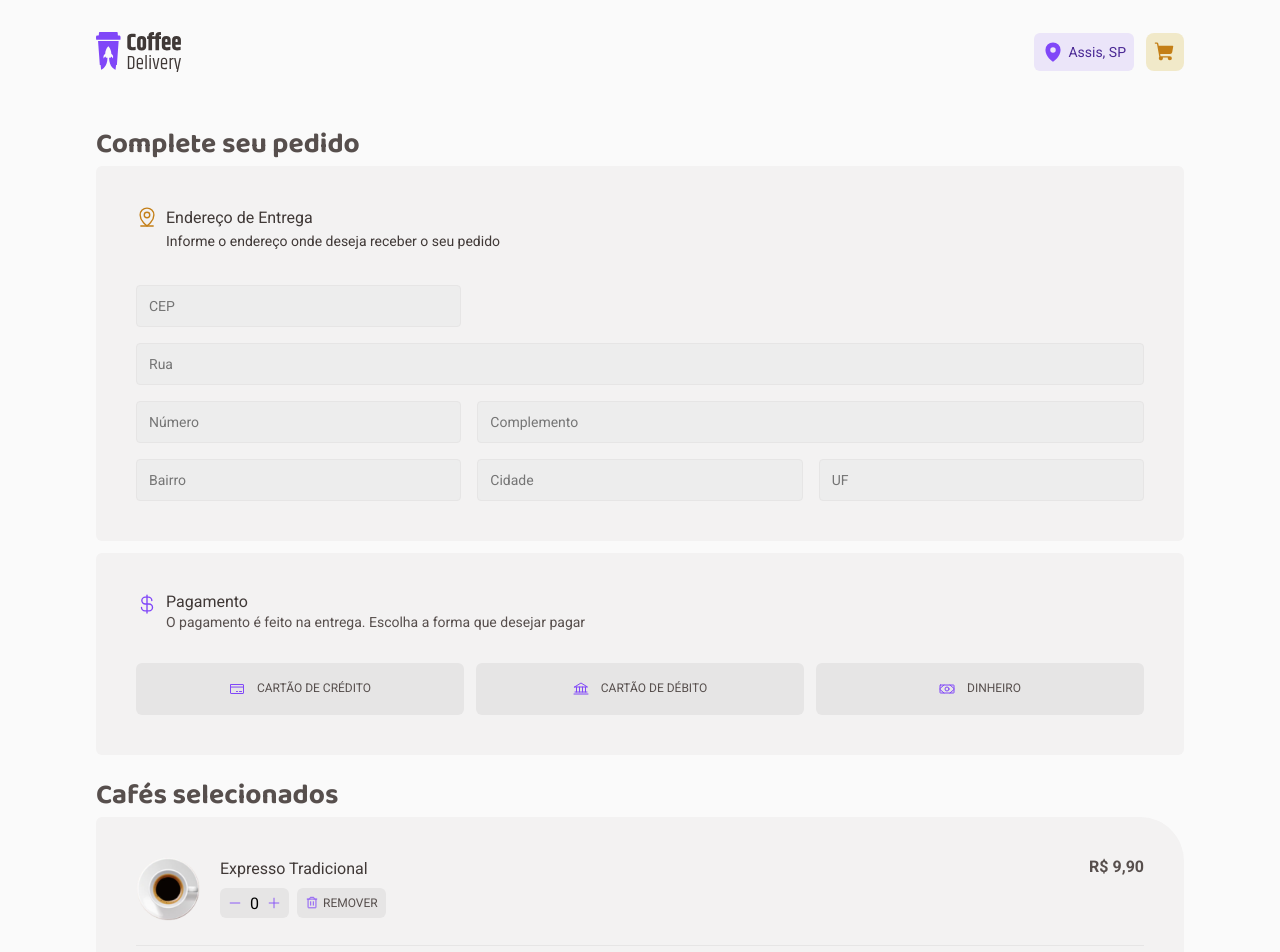
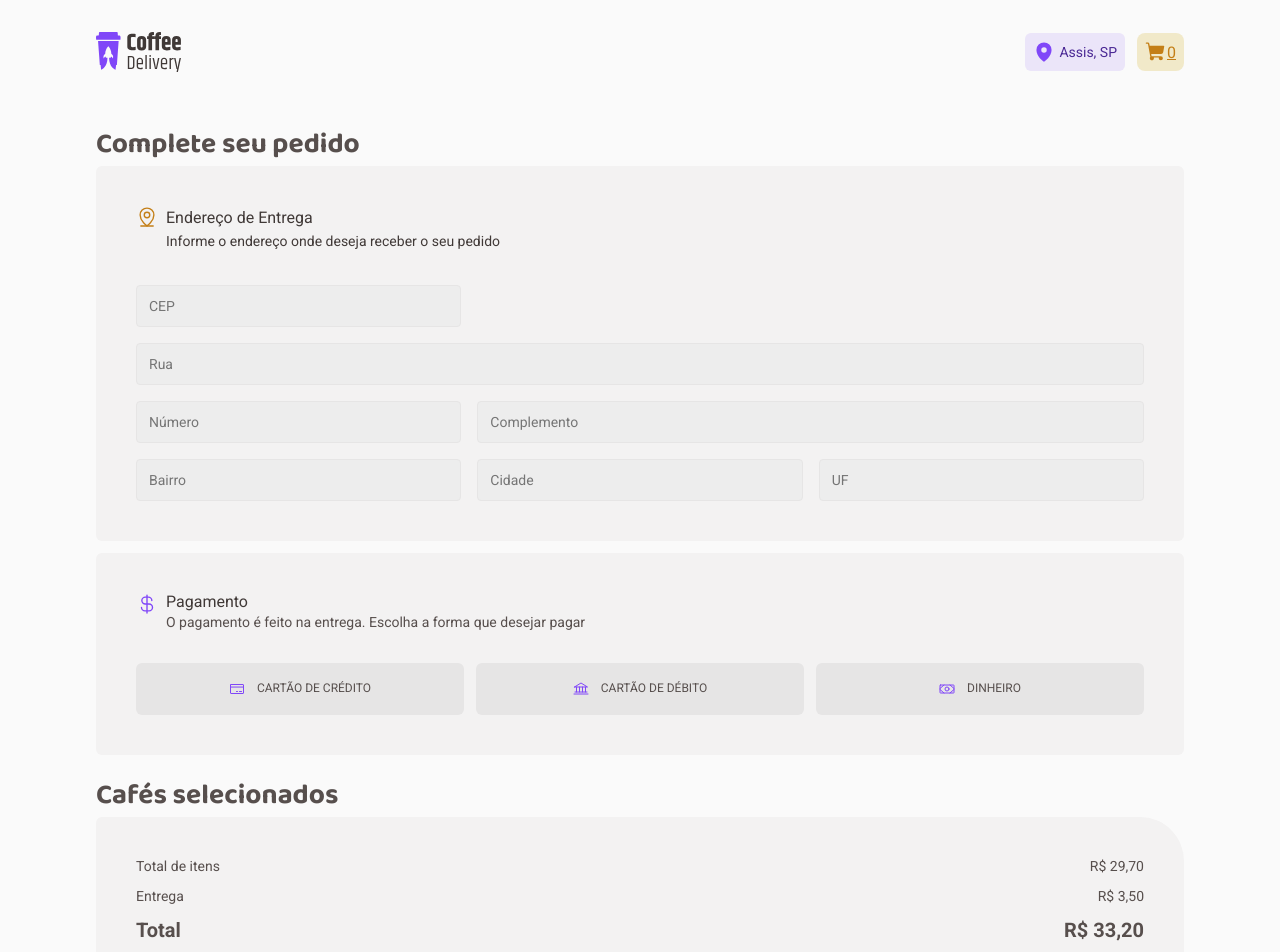
Before and after one commit to JoaoPedroVicentin/coffee-delivery, a React (Vite) app: page /checkout in a window 1280 px wide. Shown: the top 952 px of the page. Built offline with nearby package versions, Linux system fonts and the light colour scheme.

Commit message:
lista zerando

```diff
--- a/src/App.tsx
+++ b/src/App.tsx
@@ -1,6 +1,6 @@
 import { BrowserRouter } from 'react-router-dom'
 import { ThemeProvider } from 'styled-components'
-import { PurchaseContext, PurchaseContextProvider } from './contexts/PurchaseContext'
+import { PurchaseContextProvider } from './contexts/PurchaseContext'
 import { Router } from './Router'
 import { GlobalStyle } from './styles/global'
 import { defaultTheme } from './styles/theme/default'
--- a/src/components/Header/index.tsx
+++ b/src/components/Header/index.tsx
@@ -1,8 +1,13 @@
 import { Action, Cart, HeaderContainer, Location } from "./styles";
 import logoCoffeeDelivery from "../../assets/logoCoffeeDelivery.svg";
 import { MapPin, ShoppingCart } from "phosphor-react";
+import { useContext } from "react";
+import { PurchaseContext } from "../../contexts/PurchaseContext";
 
 export function Header() {
+
+    const { listPurchase } = useContext(PurchaseContext)
+
     return(
         <HeaderContainer>
             <img src={logoCoffeeDelivery} alt=""/>
@@ -13,6 +18,7 @@ export function Header() {
                 </Location>
                 <Cart href="/checkout">
                     <ShoppingCart weight="fill" size={22}/>
+                    {listPurchase.length}
                 </Cart>
             </Action>
         </HeaderContainer>
--- a/src/contexts/PurchaseContext.tsx
+++ b/src/contexts/PurchaseContext.tsx
@@ -1,4 +1,4 @@
-import { createContext, ReactNode, useState } from "react"
+import React, { createContext, FormEvent, ReactNode, useState } from "react"
 import {v4 as uuidv4} from 'uuid';
 
 export interface Coffee{
@@ -13,11 +13,13 @@ export interface Coffee{
  interface Purchase {
     coffee: Coffee,
     qtde: number
+    value: number
 }
 
 interface PurchaseContextType{
     coffeeList: Coffee[],
     handleNewPurchase: (id: string, qtde: number) => void
+    listPurchase: Purchase[],
 }
 
 interface PurchaseContextProvidersProp{
@@ -32,11 +34,10 @@ export function PurchaseContextProvider({children}: PurchaseContextProvidersProp
     function handleNewPurchase(id: string, qtde:number){
         {coffeeList.map(coffee => {
             if(coffee.id === id){
-                setListPurchase([...listPurchase, {coffee: coffee, qtde: qtde}])
+                setListPurchase((state) => [...state, {coffee: coffee, qtde: qtde, value: coffee.value * qtde}])
             }
         })}
     }
-    console.log(listPurchase)
 
     const coffeeList = [
         {
@@ -154,7 +155,7 @@ export function PurchaseContextProvider({children}: PurchaseContextProvidersProp
     ]
 
     return(
-        <PurchaseContext.Provider value={{ coffeeList, handleNewPurchase }}>
+        <PurchaseContext.Provider value={{ coffeeList, handleNewPurchase, listPurchase }}>
             {children}
         </PurchaseContext.Provider>
     )
--- a/src/pages/Checkout/components/Purchase/Products/index.tsx
+++ b/src/pages/Checkout/components/Purchase/Products/index.tsx
@@ -1,17 +1,26 @@
 import { Minus, Plus, Trash } from "phosphor-react";
+import { useContext } from "react";
+import { Coffee, PurchaseContext } from "../../../../../contexts/PurchaseContext";
 import { ProductContainer ,InfosProduct, ValuesProduct, CounterProduct, ButtonCountProduct, DeleteProduct } from "./styled";
 
+interface PurchaseProps {
+    coffee: Coffee,
+    qtde: number,
+    value: number
+}
 
-export function Product(){
+export function Product({coffee, qtde, value}:PurchaseProps){
+
+
     return(
         <ProductContainer>
-            <img src="src\assets\coffees\Expresso.svg"/>
+            <img src={coffee.img}/>
             <InfosProduct>
-                <p>Expresso Tradicional</p>
+                <p>{coffee.name}</p>
                 <div>
                     <CounterProduct>
                         <ButtonCountProduct><Minus size={14}/></ButtonCountProduct>
-                            <span>0</span>
+                            <span>{qtde}</span>
                         <ButtonCountProduct><Plus size={14}/></ButtonCountProduct>
                     </CounterProduct>
                     <DeleteProduct>
@@ -19,7 +28,7 @@ export function Product(){
                     </DeleteProduct>
                 </div>
             </InfosProduct>
-            <ValuesProduct>R$ 9,90</ValuesProduct>
+            <ValuesProduct>R$ {value}</ValuesProduct>
         </ProductContainer>
     )
 }
--- a/src/pages/Checkout/components/Purchase/index.tsx
+++ b/src/pages/Checkout/components/Purchase/index.tsx
@@ -1,11 +1,19 @@
+import { useContext } from "react";
+import { PurchaseContext } from "../../../../contexts/PurchaseContext";
 import { Product } from "./Products";
 import { ButtonPurchase, PurchaseContainer, ValueDescription, ValuePurchase} from "./styled";
 
 export function Purchase() {
+
+    const {listPurchase} = useContext(PurchaseContext)
+
     return(
         <PurchaseContainer>
-            <Product/>
-            <Product/>
+            {listPurchase.map(purchase => {
+                return (
+                    <Product coffee={purchase.coffee} qtde={purchase.qtde} value={purchase.value}/>
+                )
+            })}
             <ValuePurchase>
                 <ValueDescription>
                     <p>Total de itens</p>
--- a/src/pages/Home/components/CoffeeCard/index.tsx
+++ b/src/pages/Home/components/CoffeeCard/index.tsx
@@ -19,15 +19,23 @@ export function CoffeeCardContainer({ id, name, description, value, category, im
     const [qtde, setQtde] = useState(0)
 
     function addQtde(){
-
+        setQtde((state) => {
+            return state + 1
+        })
     }
 
     function dropQtde(){
-
+        setQtde((state) => {
+            if(qtde > 0){
+                return state - 1
+            } else { return state }
+        })
     }
 
-    function newPurchase(){
+    function newPurchase(event:React.FormEvent<HTMLButtonElement>){
+        event.preventDefault
         handleNewPurchase(id, qtde)
+        setQtde(0)
     }
 
     return (
@@ -48,9 +56,9 @@ export function CoffeeCardContainer({ id, name, description, value, category, im
                 <p>R$ <strong>{value.toFixed(2)}</strong></p>
                 <div>
                     <Counter>
-                        <ButtonCount onClick={addQtde}><Minus weight="bold" /></ButtonCount>
+                        <ButtonCount onClick={dropQtde}><Minus weight="bold" /></ButtonCount>
                         <span>{qtde}</span>
-                        <ButtonCount onClick={dropQtde}><Plus weight="bold" /></ButtonCount>
+                        <ButtonCount onClick={addQtde}><Plus weight="bold" /></ButtonCount>
                     </Counter>
                     <ButtonCart onClick={newPurchase}><ShoppingCartSimple weight="fill" size={22} /></ButtonCart>
                 </div>
--- a/src/pages/Home/index.tsx
+++ b/src/pages/Home/index.tsx
@@ -4,11 +4,12 @@ import { Coffee, Package, ShoppingCart, Timer } from "phosphor-react";
 import { CoffeeCardContainer } from "./components/CoffeeCard";
 import { useContext } from "react";
 import { PurchaseContext } from "../../contexts/PurchaseContext";
+import { Product } from "../Checkout/components/Purchase/Products";
 
 
 export function Home(){
 
-    const {coffeeList} = useContext(PurchaseContext)
+    const {coffeeList, listPurchase} = useContext(PurchaseContext)
 
     return(
         <HomeContainer>
@@ -55,6 +56,11 @@ export function Home(){
                     })}
                 </List>
             </CoffeeList>
+            {listPurchase.map(purchase => {
+                return (
+                    <Product coffee={purchase.coffee} qtde={purchase.qtde} value={purchase.value}/>
+                )
+            })}
         </HomeContainer>
     )
 }
```
